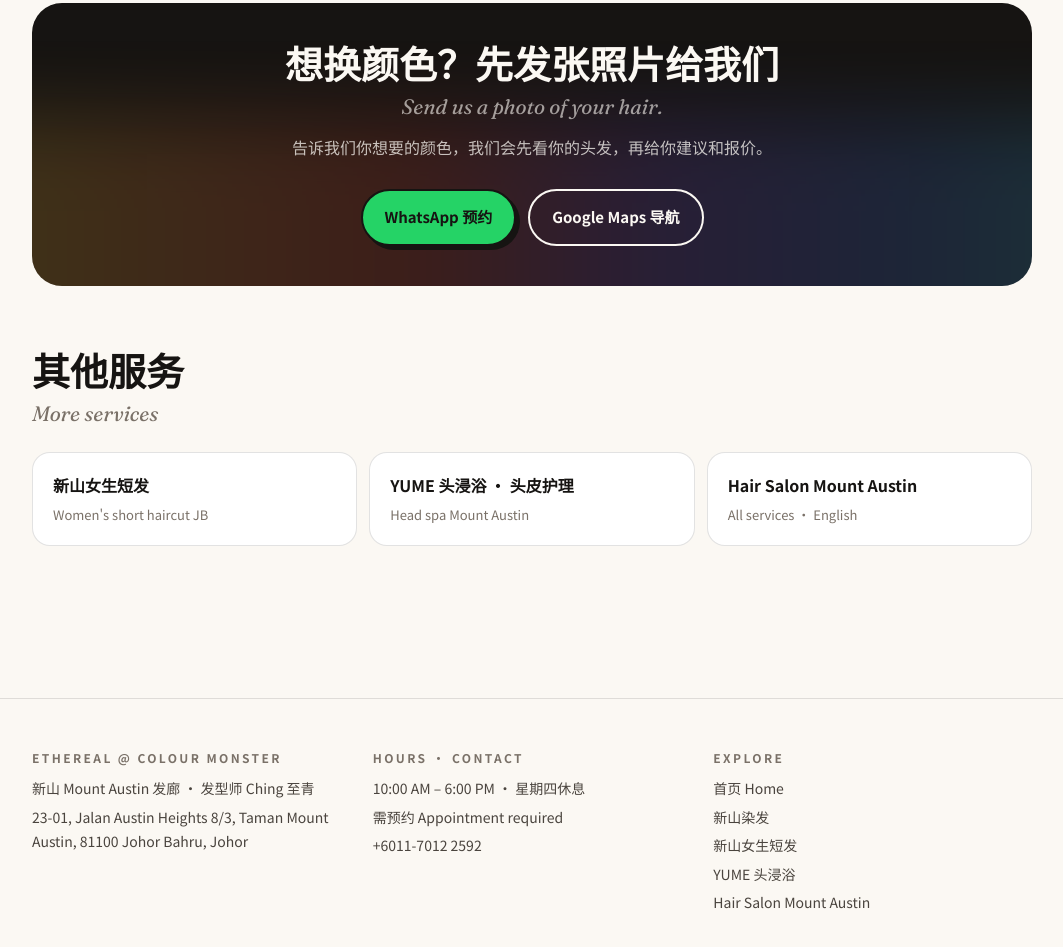
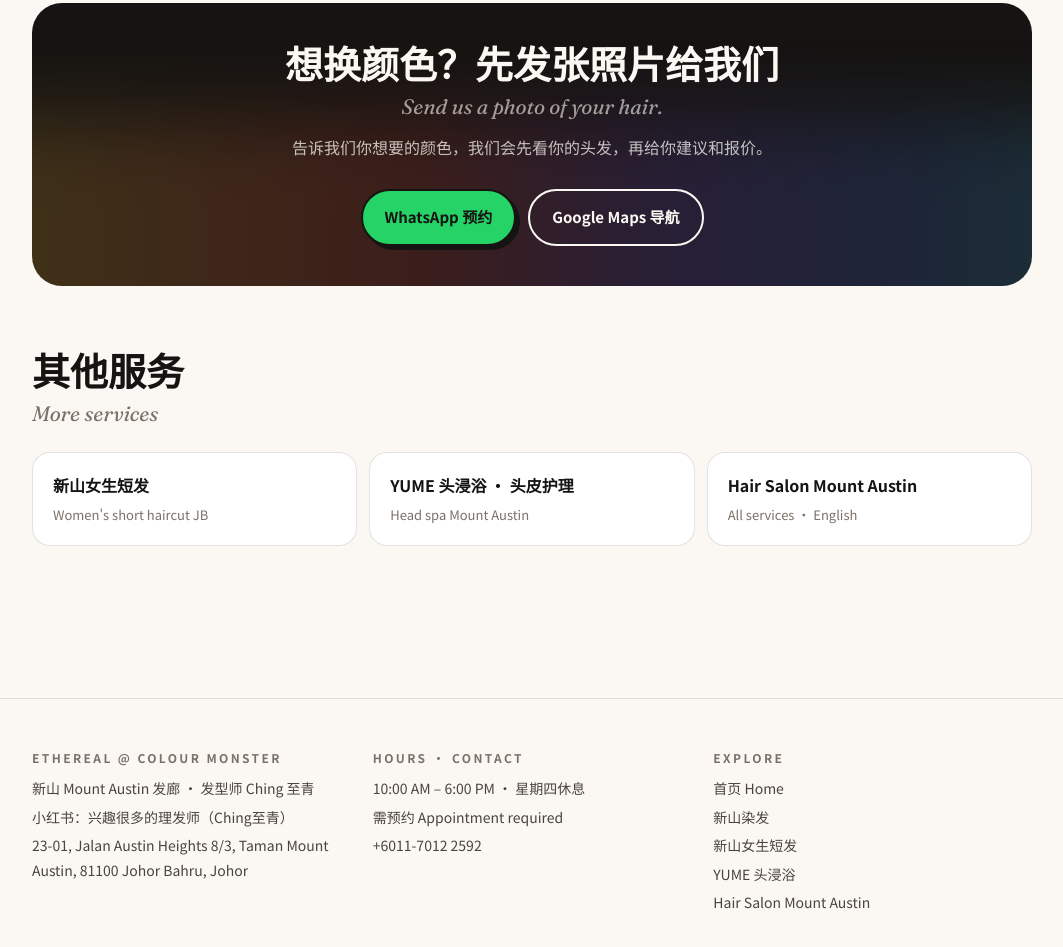
Before and after one commit to 3xcchua-cyber/ethereal-colour-monster, a plain HTML site: page hair-colour-jb/index.html in a window 1280 px wide. Shown: the part 3403-4350 px from the top of the page, without its empty margins (108-1171 px from the left). Drawn offline with Linux system fonts and the light colour scheme.

Commit message:
Update hair-colour-jb/index.html

```diff
--- a/hair-colour-jb/index.html
+++ b/hair-colour-jb/index.html
@@ -163,7 +163,7 @@
 
 <footer class="foot">
   <div class="wrap cols">
-    <div><h4>Ethereal @ Colour Monster</h4><p>新山 Mount Austin 发廊 · 发型师 Ching 至青</p><p>23-01, Jalan Austin Heights 8/3, Taman Mount Austin, 81100 Johor Bahru, Johor</p></div>
+    <div><h4>Ethereal @ Colour Monster</h4><p>新山 Mount Austin 发廊 · 发型师 Ching 至青</p><p>小红书：<a href="https://www.xiaohongshu.com/user/profile/60a12d3c00000000010013c2" target="_blank" rel="noopener">兴趣很多的理发师（Ching至青）</a></p><p>23-01, Jalan Austin Heights 8/3, Taman Mount Austin, 81100 Johor Bahru, Johor</p></div>
     <div><h4>Hours · Contact</h4><p>10:00 AM – 6:00 PM · 星期四休息</p><p>需预约 Appointment required</p><p><a href="tel:+601170122592">+6011-7012 2592</a></p></div>
     <div><h4>Explore</h4><p><a href="../">首页 Home</a></p><p><a href="../hair-colour-jb/">新山染发</a></p><p><a href="../short-hair-jb/">新山女生短发</a></p><p><a href="../head-spa-mount-austin/">YUME 头浸浴</a></p><p><a href="../hair-salon-mount-austin/">Hair Salon Mount Austin</a></p></div>
   </div>
```
